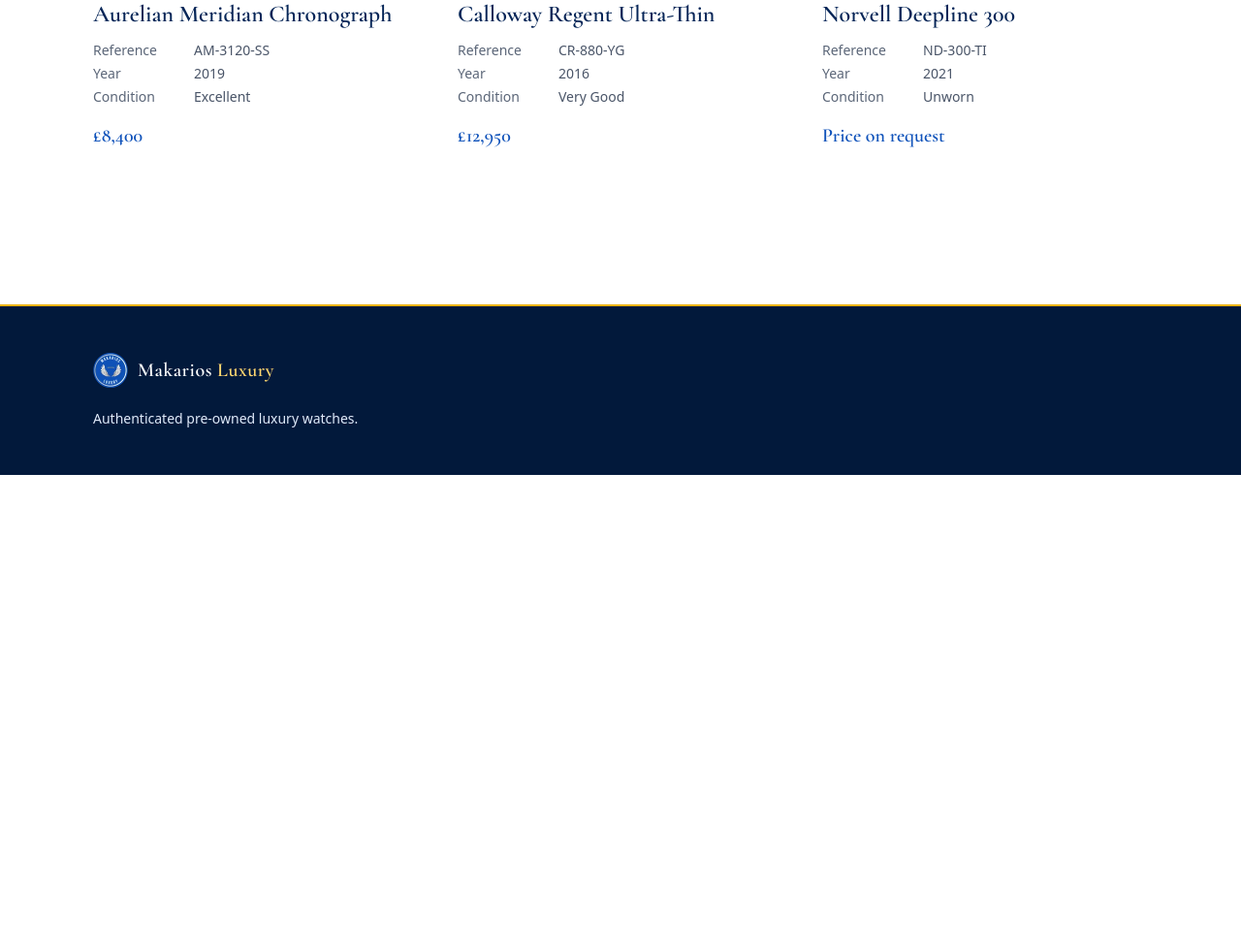
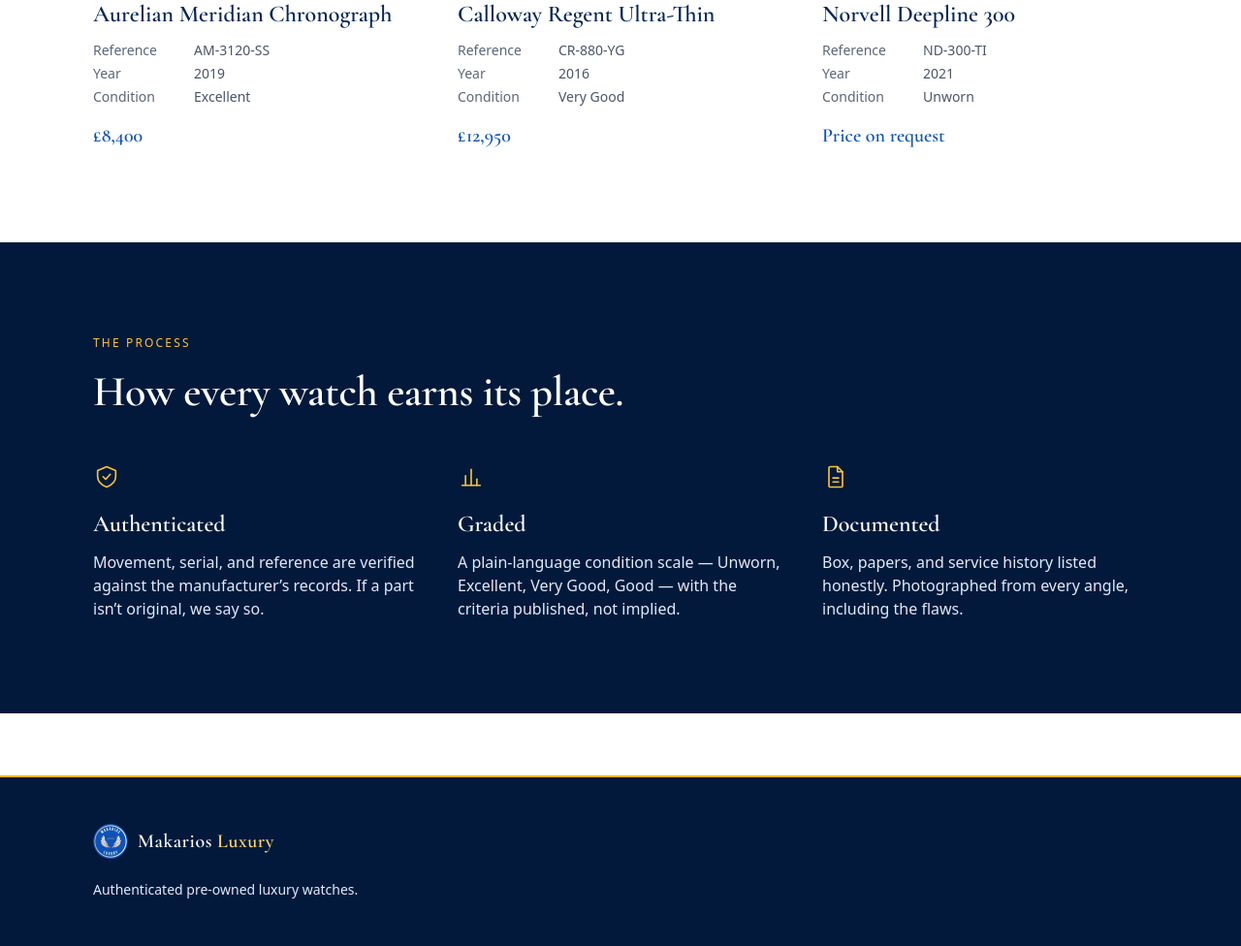
Before and after one commit to zarekcodes/makarios-luxury, a FastAPI app: page / in a window 1280 px wide. Shown: the part 1217-2193 px from the top of the page at 97% size. Before the commit the page ends 1707 px from the top, so only its background shows below. Run offline with FastAPI, Linux system fonts and the light colour scheme.

Commit message:
feat: add the trust section
Three steps on a royal-950 band: authenticated, graded, documented. It is
the one dark section on the page, and the only place the true halo gold is
legible as text (10.6:1 on royal-950 against 1.61:1 on white), so it is
where the brand's gold actually gets to speak.

An <ol> rather than a <ul>, because it is the order a watch moves through
before it is listed.

The copy leans on specifics rather than adjectives: "if a part isn't
original, we say so" and "photographed from every angle, including the
flaws". For high-value pre-owned goods, naming the flaws is what actually
builds trust, and the published condition grades match the ones the
featured cards display.

Icons live in their own partials with aria-hidden, so the markup in
home.html stays readable.

Co-Authored-By: Claude Opus 5 <noreply@anthropic.com>

```diff
--- a/app/templates/pages/home.html
+++ b/app/templates/pages/home.html
@@ -31,4 +31,44 @@
       {% include "partials/featured_watches.html" %}
     </div>
   </section>
+
+  {# The one dark band on the page. It is also the only place the true halo
+     gold is legible as text (10.6:1 on royal-950); on white it would fail
+     contrast badly. See docs/BRAND.md. #}
+  <section id="trust" aria-labelledby="trust-title" class="bg-royal-950">
+    <div class="mx-auto max-w-6xl px-5 py-16 sm:px-8 md:py-24">
+      <p class="text-eyebrow font-medium uppercase text-gold-400">The process</p>
+      <h2 id="trust-title" class="mt-4 text-display-2 text-white">
+        How every watch earns its place.
+      </h2>
+
+      {# An <ol>, not a <ul>: this is the order a watch actually moves through. #}
+      <ol class="mt-12 grid grid-cols-1 gap-10 md:grid-cols-3">
+        <li>
+          {% include "partials/_icon_shield.html" %}
+          <h3 class="mt-5 text-display-3 text-white">Authenticated</h3>
+          <p class="mt-3 text-royal-100">
+            Movement, serial, and reference are verified against the manufacturer&rsquo;s records.
+            If a part isn&rsquo;t original, we say so.
+          </p>
+        </li>
+        <li>
+          {% include "partials/_icon_scale.html" %}
+          <h3 class="mt-5 text-display-3 text-white">Graded</h3>
+          <p class="mt-3 text-royal-100">
+            A plain-language condition scale &mdash; Unworn, Excellent, Very Good, Good &mdash;
+            with the criteria published, not implied.
+          </p>
+        </li>
+        <li>
+          {% include "partials/_icon_document.html" %}
+          <h3 class="mt-5 text-display-3 text-white">Documented</h3>
+          <p class="mt-3 text-royal-100">
+            Box, papers, and service history listed honestly. Photographed from every angle,
+            including the flaws.
+          </p>
+        </li>
+      </ol>
+    </div>
+  </section>
 {% endblock %}
--- /dev/null
+++ b/app/templates/partials/_icon_document.html
@@ -0,0 +1,8 @@
+{# Decorative; the heading beside it carries the meaning. #}
+<svg class="h-7 w-7 text-gold-400" viewBox="0 0 24 24" fill="none" stroke="currentColor"
+     stroke-width="1.4" stroke-linecap="round" stroke-linejoin="round" aria-hidden="true">
+  <path d="M13.5 3H7a1 1 0 0 0-1 1v16a1 1 0 0 0 1 1h10a1 1 0 0 0 1-1V7.5L13.5 3Z"></path>
+  <path d="M13.5 3v4.5H18"></path>
+  <path d="M9.5 13h5"></path>
+  <path d="M9.5 16.5h5"></path>
+</svg>
--- /dev/null
+++ b/app/templates/partials/_icon_scale.html
@@ -0,0 +1,8 @@
+{# Decorative; the heading beside it carries the meaning. #}
+<svg class="h-7 w-7 text-gold-400" viewBox="0 0 24 24" fill="none" stroke="currentColor"
+     stroke-width="1.4" stroke-linecap="round" stroke-linejoin="round" aria-hidden="true">
+  <path d="M4 19.5h16"></path>
+  <path d="M7 19.5V11"></path>
+  <path d="M12 19.5V5.5"></path>
+  <path d="M17 19.5v-5.5"></path>
+</svg>
--- /dev/null
+++ b/app/templates/partials/_icon_shield.html
@@ -0,0 +1,6 @@
+{# Decorative; the heading beside it carries the meaning. #}
+<svg class="h-7 w-7 text-gold-400" viewBox="0 0 24 24" fill="none" stroke="currentColor"
+     stroke-width="1.4" stroke-linecap="round" stroke-linejoin="round" aria-hidden="true">
+  <path d="M12 3 4 6.5v5c0 4.2 3.2 7.6 8 9.5 4.8-1.9 8-5.3 8-9.5v-5L12 3Z"></path>
+  <path d="m8.8 11.8 2.3 2.3 4.1-4.4"></path>
+</svg>
```
Also changed, not shown: tests/test_landing.py (+3 -3 lines), app/static/css/app.css.
